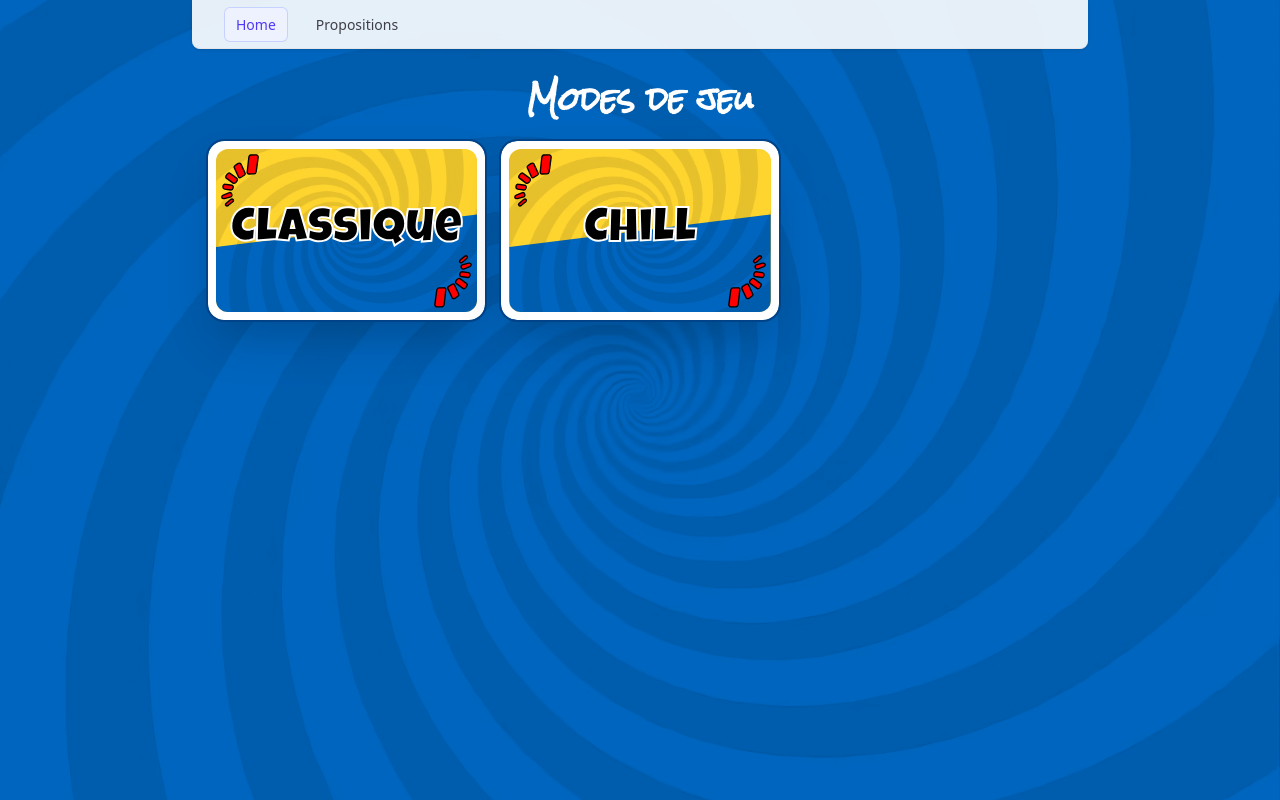
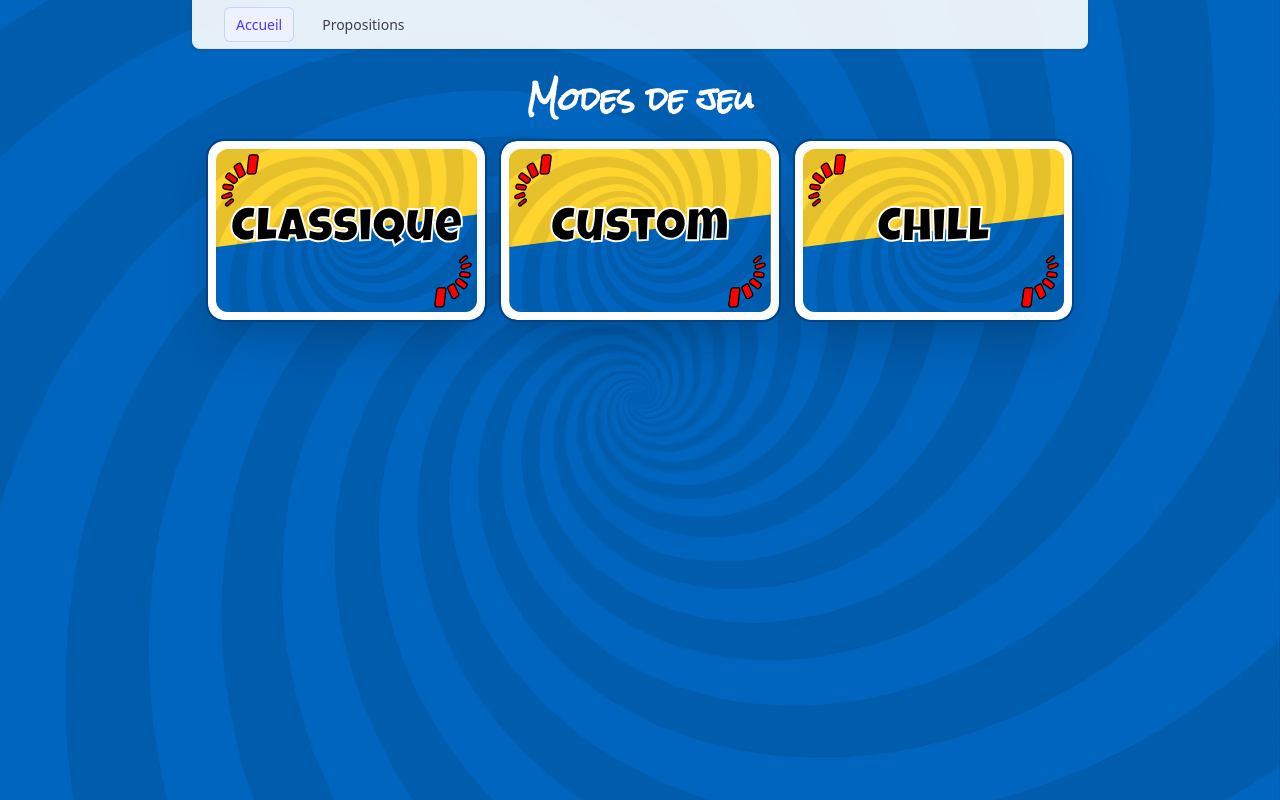
Before and after one commit to ThomasTew1579/Times-up, a React (Vite) app in the folder client/: page / in a window 1280 px wide. Built offline with nearby package versions, Linux system fonts and the light colour scheme.

Commit message:
fix: intégration du mode custome

```diff
--- a/client/src/App.tsx
+++ b/client/src/App.tsx
@@ -7,21 +7,27 @@ import ChillGame from './pages/ChillGame'
 import ClassicGameSetup from './pages/ClassicGameSetup'
 import ChillGameSetup from './pages/ChillGameSetup'
 import Proposal from './pages/Proposal'
+import CustomGame from './pages/CustomGame'
+import CustomGameSetup from './pages/CustomGameSetup'
+import CustomCardsSetup from './pages/CustomCardsSetup'
 
 function App() {
 
   return (
     <>
       <Menu>
-        <MenuItem href="/">Home</MenuItem>
+        <MenuItem href="/">Accueil</MenuItem>
         <MenuItem href="/proposal">Propositions</MenuItem>
       </Menu>
       <Routes>
         <Route path="/" element={<Home />} />
         <Route path="/game/classic/setup" element={<ClassicGameSetup />} />
         <Route path="/game/chill/setup" element={<ChillGameSetup />} />
+        <Route path="/game/custom/setup" element={<CustomGameSetup />} />
+        <Route path="/game/custom/cards/setup" element={<CustomCardsSetup />} />
         <Route path="/game/classic" element={<ClassicGame />} />
         <Route path="/game/chill" element={<ChillGame />} />
+        <Route path="/game/custom" element={<CustomGame />} />
         <Route path="/proposal" element={<Proposal />} />
       </Routes>
     </>
--- a/client/src/pages/Home.tsx
+++ b/client/src/pages/Home.tsx
@@ -8,6 +8,9 @@ function Home() {
         <GameCard href="/game/classic/setup" >
           <h2 className="text-5xl text-stroke font-primary">Classique</h2>
         </GameCard>
+        <GameCard href="/game/custom/setup" >
+          <h2 className="text-5xl text-stroke font-primary">Custom</h2>
+        </GameCard>
         <GameCard href="/game/chill/setup" >
           <h2 className="text-5xl text-stroke font-primary">Chill</h2>
         </GameCard>
```
